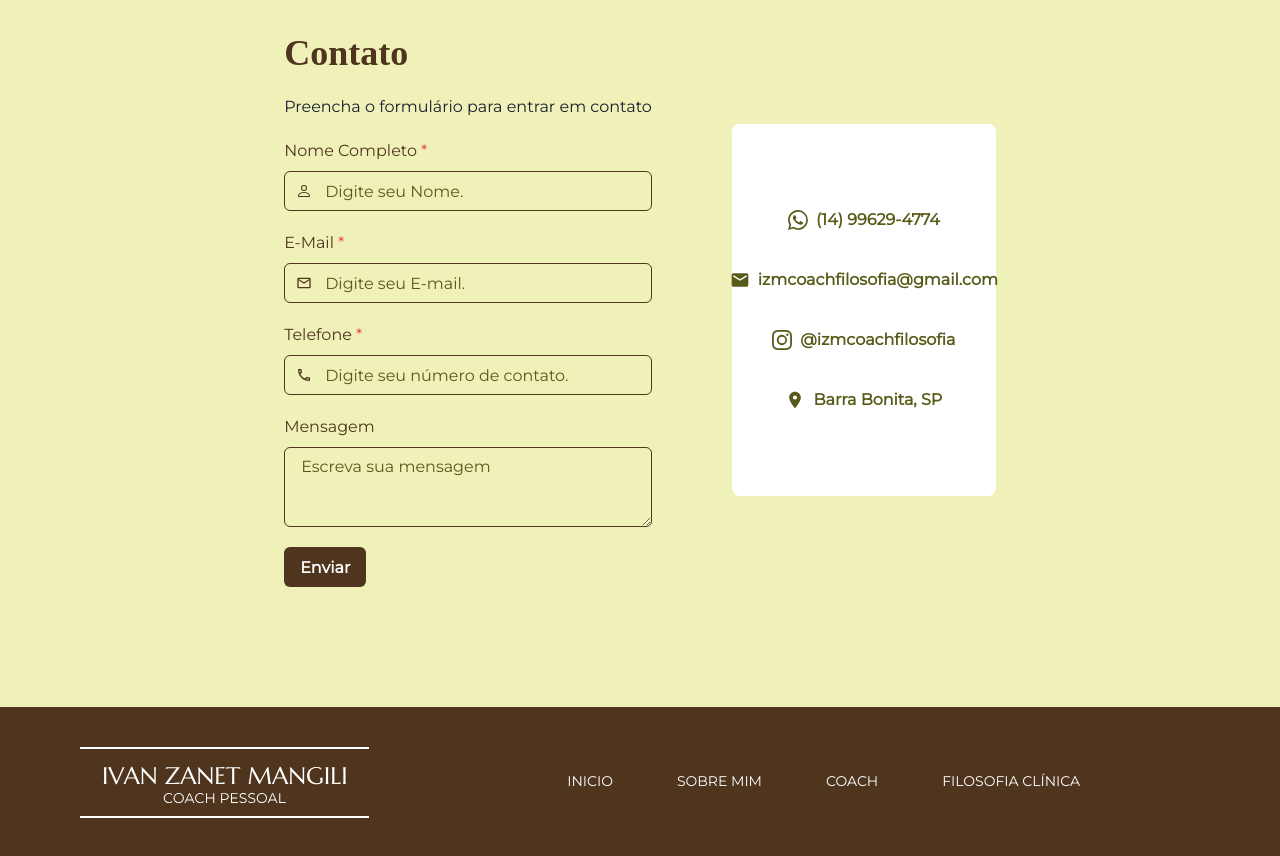
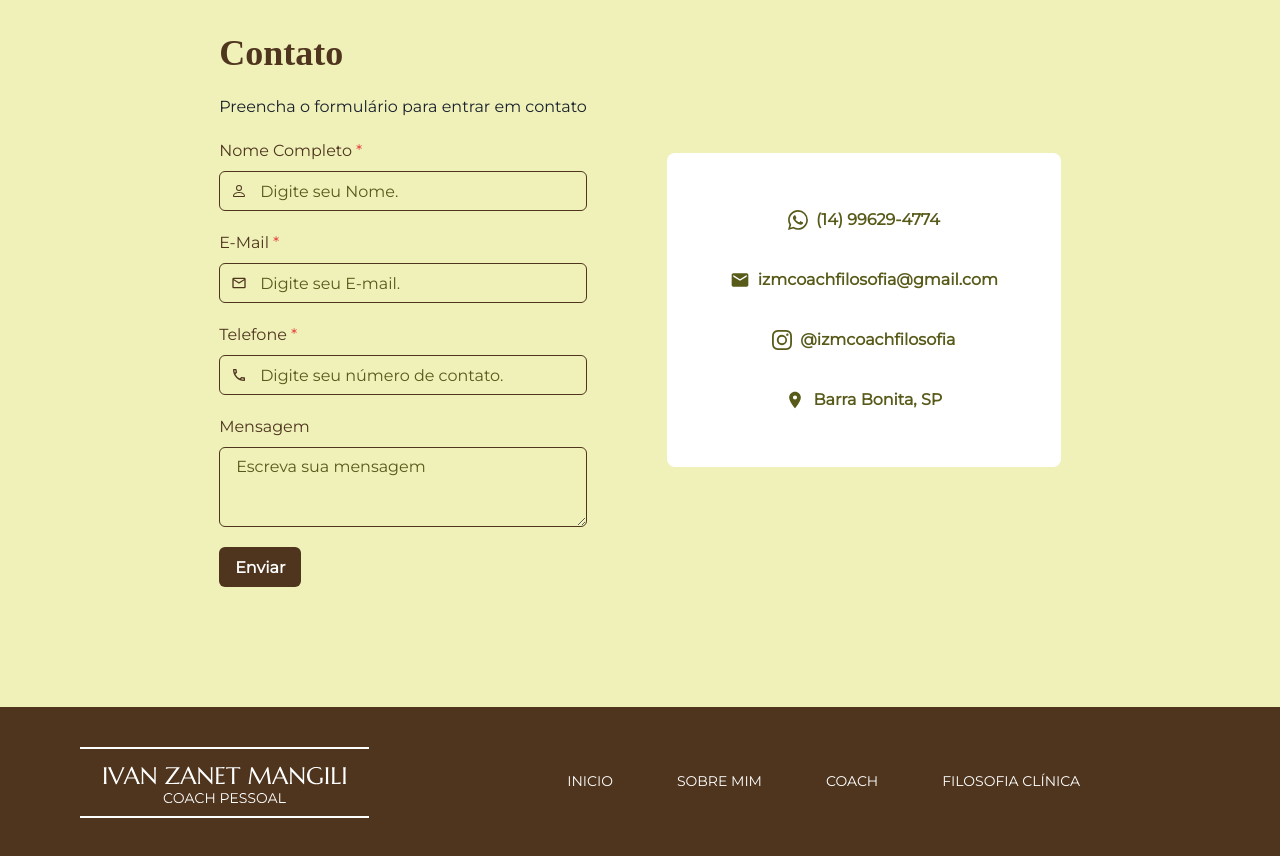
Before and after one commit to vhnakai/bullet-site, a Next.js app: page / in a window 1280 px wide. Shown: the part 3500-4356 px from the top of the page. Built offline with nearby package versions, Linux system fonts and the light colour scheme; a web font is replaced by a local one.

Commit message:
changed button width

```diff
--- a/pages/index.js
+++ b/pages/index.js
@@ -570,15 +570,15 @@ function ContactForm() {
                 </WrapItem>
               </form>
               <WrapItem>
-                <Box bg="white" borderRadius="lg">
+                <Box bg="white" borderRadius="lg" paddingInline={"15px"}>
                   <Box m={8} color="#0B0E3F">
-                    <Box py={{ base: 5, sm: 5, md: 8, lg: 10 }}>
+                    <Box py={{ base:6, sm: 6, md: 9, lg: 11 }}>
                       <VStack pl={0} spacing={3} alignItems="flex-start">
                         <Button
                           as={"a"}
                           size="md"
                           height="48px"
-                          width="200px"
+                          width="300px"
                           color="#585A19"
                           bg="white"
                           href="https://wa.me/+5514996294774"
@@ -591,7 +591,7 @@ function ContactForm() {
                         <Button
                           size="md"
                           height="48px"
-                          width="200px"
+                          width="300px"
                           color="#585A19"
                           bg="white"
                           _hover={{ border: "2px solid #4F351E" }}
@@ -603,7 +603,7 @@ function ContactForm() {
                           as={"a"}
                           size="md"
                           height="48px"
-                          width="200px"
+                          width="300px"
                           color="#585A19"
                           bg="white"
                           target={"_blank"}
@@ -616,7 +616,7 @@ function ContactForm() {
                         <Button
                           size="md"
                           height="48px"
-                          width="200px"
+                          width="300px"
                           color="#585A19"
                           bg="white"
                           _hover={{ border: "2px solid #4F351E" }}
```
